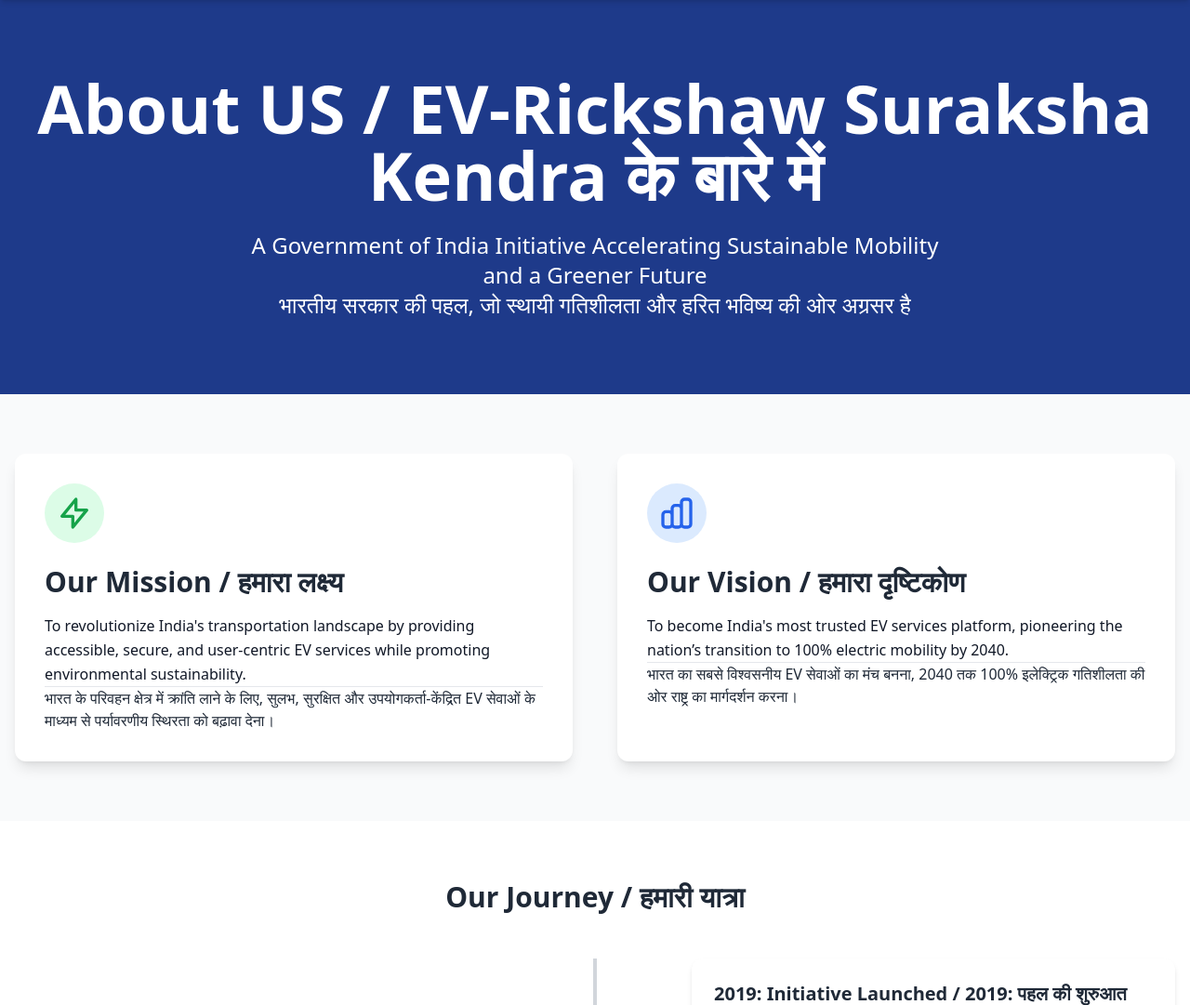
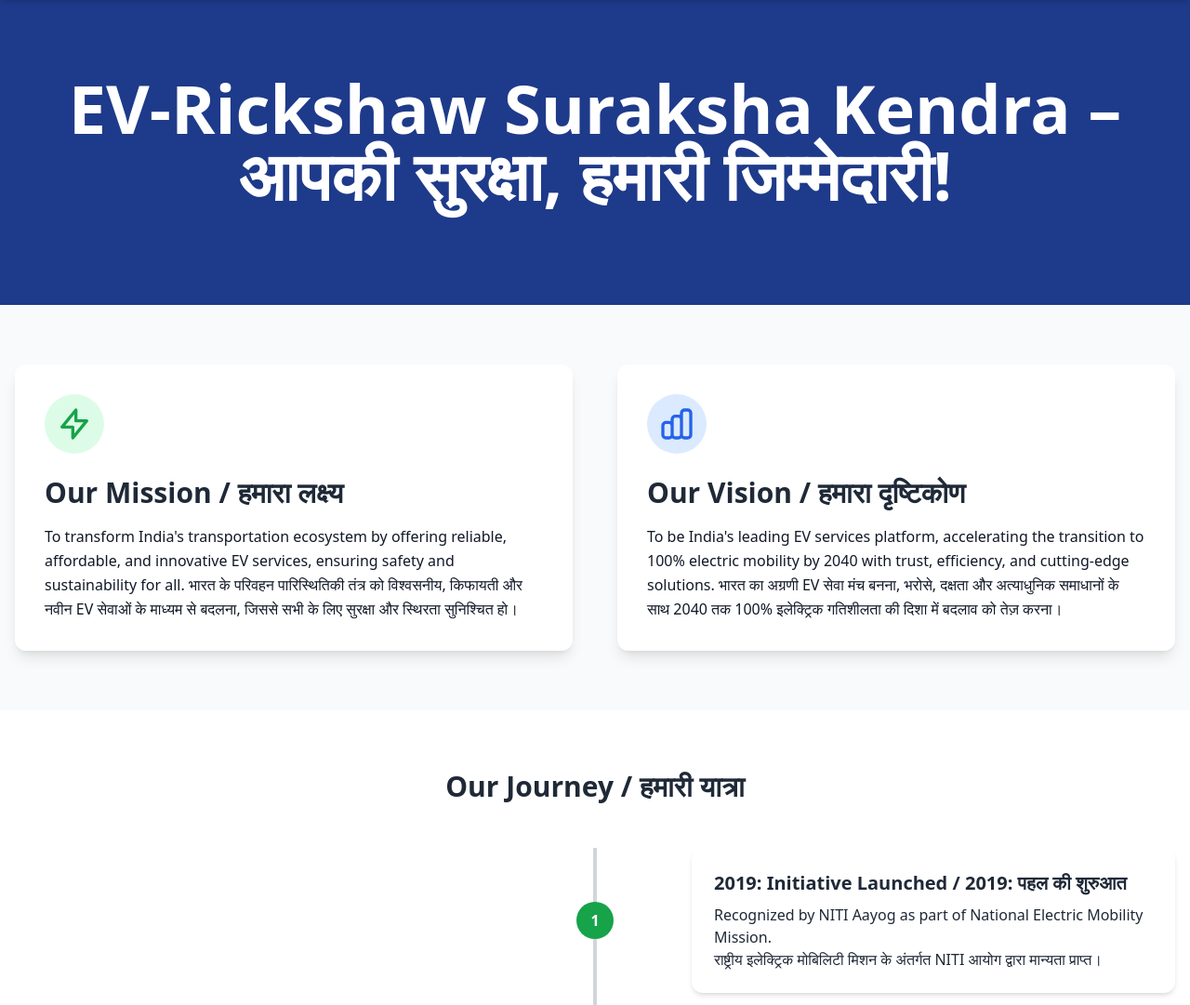
Before and after one commit to ByteMeBabyOneMoreTime/EV-Project-Amar-Ali, a Django app: page /about/ in a window 1280 px wide. Shown: the part 84-1165 px from the top of the page at 93% size. Run offline with Django 5.2, Linux system fonts and the light colour scheme; some libraries are stand-ins or nearby versions.

```diff
--- a/Cuser/views.py
+++ b/Cuser/views.py
@@ -260,7 +260,6 @@ def customer_page(request):
         'allpayments': user_payement_details,
         'package' : package,
         'perks' : perks
-
     }
 
     return render(request, 'pages/profile.html', context)
--- a/templates/_base.html
+++ b/templates/_base.html
@@ -35,6 +35,12 @@
                 Flowbite.init();
             }
         });
+        document.body.addEventListener('htmx:afterSwap', function(evt) {
+            // Check if the triggering element has hx-push-url="true"
+            if (evt.detail.requestConfig && evt.detail.requestConfig.elt && evt.detail.requestConfig.elt.getAttribute('hx-push-url') === 'true') {
+                window.scrollTo(0, 0);
+            }
+        });
     </script>
 {% block script %}
 
--- a/templates/pages/about.html
+++ b/templates/pages/about.html
@@ -15,11 +15,8 @@ About Us / हमारे बारे में - EV Services India
     <!-- Hero Section -->
     <section class="relative bg-blue-900 text-white py-20">
       <div class="container mx-auto px-4 text-center">
-        <h1 class="text-5xl md:text-7xl font-bold mb-6">About US / EV-Rickshaw Suraksha Kendra के बारे में</h1>
-        <p class="text-2xl max-w-3xl mx-auto">
-          A Government of India Initiative Accelerating Sustainable Mobility and a Greener Future<br>
-          भारतीय सरकार की पहल, जो स्थायी गतिशीलता और हरित भविष्य की ओर अग्रसर है
-        </p>
+        <h1 class="text-5xl md:text-7xl font-bold mb-6">EV-Rickshaw Suraksha Kendra – आपकी सुरक्षा, हमारी जिम्मेदारी!</h1>
+
       </div>
     </section>
 
@@ -36,8 +33,8 @@ About Us / हमारे बारे में - EV Services India
             </div>
             <h2 class="text-3xl font-bold mb-4">Our Mission / हमारा लक्ष्य</h2>
             <p class="text-gray-900 leading-relaxed">
-              To revolutionize India's transportation landscape by providing accessible, secure, and user-centric EV services while promoting environmental sustainability.<br><hr>
-              भारत के परिवहन क्षेत्र में क्रांति लाने के लिए, सुलभ, सुरक्षित और उपयोगकर्ता-केंद्रित EV सेवाओं के माध्यम से पर्यावरणीय स्थिरता को बढ़ावा देना।
+              To transform India's transportation ecosystem by offering reliable, affordable, and innovative EV services, ensuring safety and sustainability for all.
+भारत के परिवहन पारिस्थितिकी तंत्र को विश्वसनीय, किफायती और नवीन EV सेवाओं के माध्यम से बदलना, जिससे सभी के लिए सुरक्षा और स्थिरता सुनिश्चित हो।
             </p>
           </div>
           <!-- Vision Card -->
@@ -49,8 +46,8 @@ About Us / हमारे बारे में - EV Services India
             </div>
             <h2 class="text-3xl font-bold mb-4">Our Vision / हमारा दृष्टिकोण</h2>
             <p class="text-gray-900 leading-relaxed">
-              To become India's most trusted EV services platform, pioneering the nation’s transition to 100% electric mobility by 2040.<br> <hr>
-              भारत का सबसे विश्वसनीय EV सेवाओं का मंच बनना, 2040 तक 100% इलेक्ट्रिक गतिशीलता की ओर राष्ट्र का मार्गदर्शन करना।
+              To be India's leading EV services platform, accelerating the transition to 100% electric mobility by 2040 with trust, efficiency, and cutting-edge solutions.
+भारत का अग्रणी EV सेवा मंच बनना, भरोसे, दक्षता और अत्याधुनिक समाधानों के साथ 2040 तक 100% इलेक्ट्रिक गतिशीलता की दिशा में बदलाव को तेज़ करना।
             </p>
           </div>
         </div>
@@ -192,7 +189,7 @@ About Us / हमारे बारे में - EV Services India
         <div class="grid md:grid-cols-3 gap-8 text-center">
           <div>
             <p class="text-5xl font-bold mb-2">50+</p>
-            <p>Government Partnerships / सरकारी साझेदार</p>
+            <p>Partnerships / साझेदार</p>
           </div>
           <div>
             <p class="text-5xl font-bold mb-2">99.9%</p>
@@ -266,11 +263,8 @@ About Us / हमारे बारे में - EV Services India
       <div class="container mx-auto px-4 text-center">
         <h2 class="text-3xl font-bold mb-6">Join India's Electric Revolution / भारत की इलेक्ट्रिक क्रांति में शामिल हों</h2>
         <div class="space-x-4">
-          <a href="/join" class="bg-blue-900 hover:bg-blue-800 text-white font-bold py-3 px-8 rounded-full transition duration-300 inline-block">
+          <a href="{% url 'contact_page' %}" hx-get="{% url 'contact_page' %}" hx-target="#body" hx-swap="innerHTML" hx-push-url="true" class="bg-blue-900 hover:bg-blue-800 text-white font-bold py-3 px-8 rounded-full transition duration-300 inline-block">
             Register Your EV / अपना EV रजिस्टर करें
-          </a>
-          <a href="/contact" class="bg-white text-blue-900 font-bold py-3 px-8 rounded-full hover:bg-gray-100 transition duration-300 inline-block">
-            Contact Support / समर्थन से संपर्क करें
           </a>
         </div>
       </div>
```
Also changed, not shown: templates/components/anouncement_cards.html (+5 -5 lines), templates/pages/index.html (+7 -7 lines).
